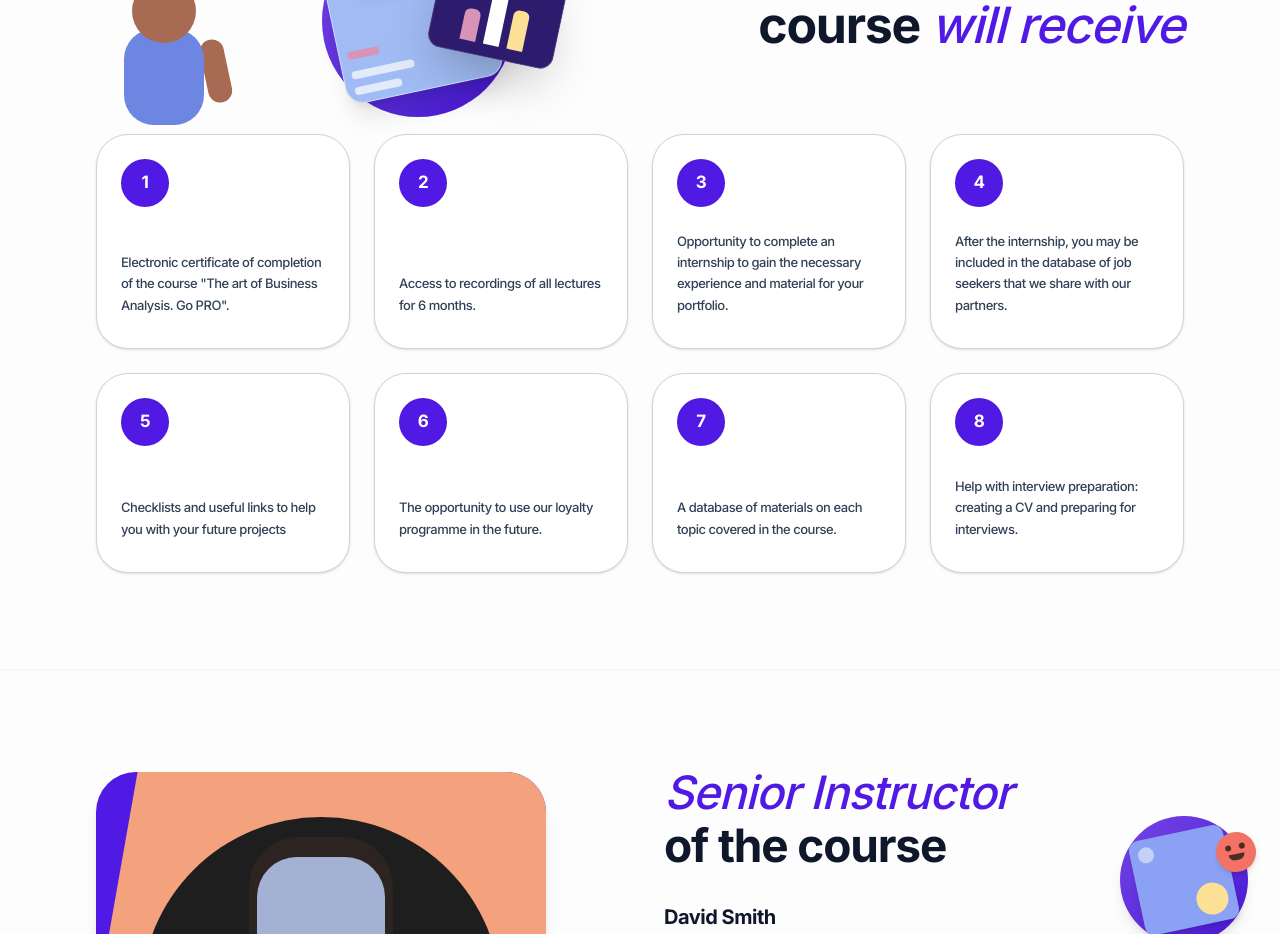
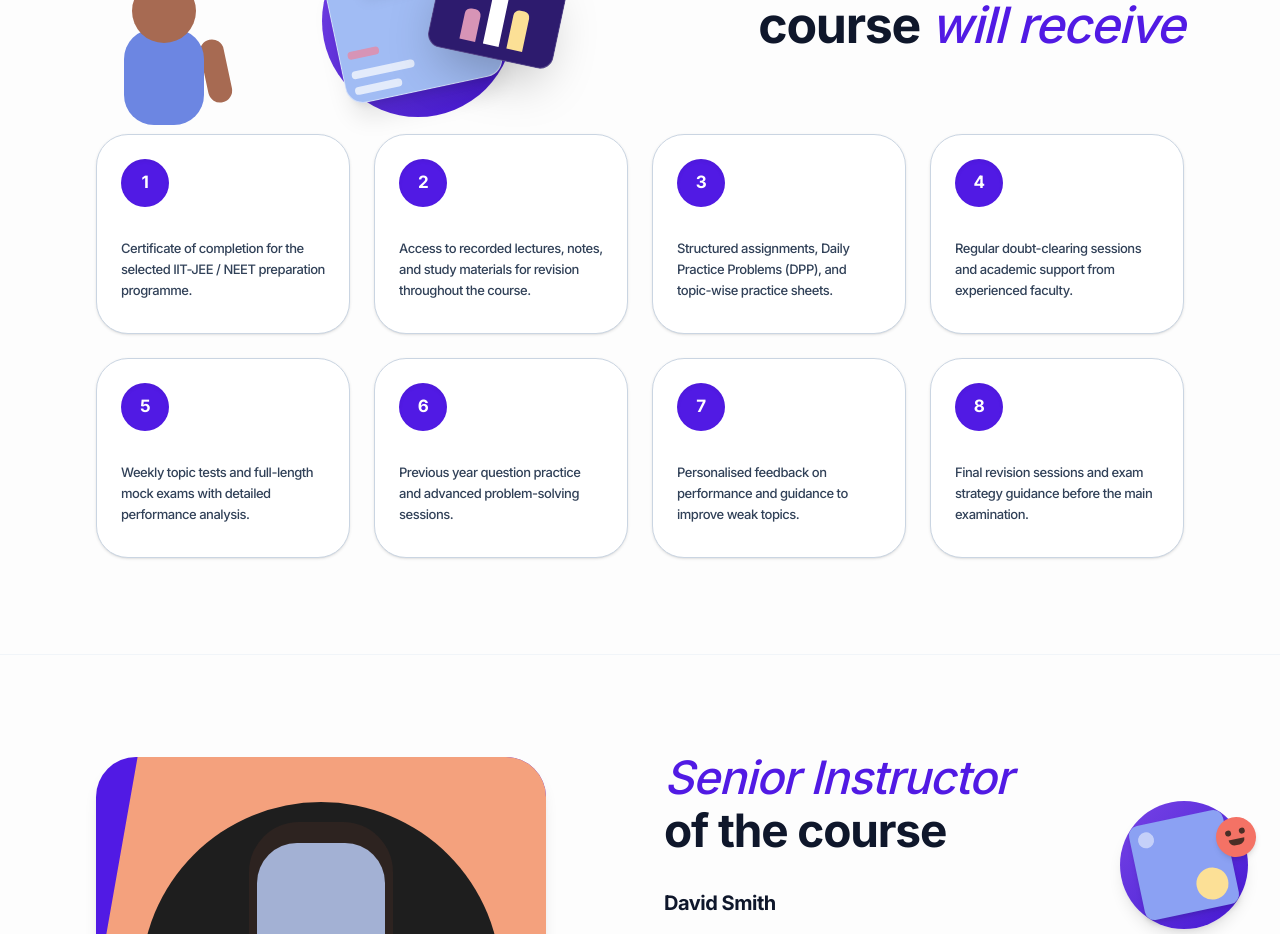
Before and after one commit to rakaryresources/orijeen, a Next.js app in the folder frontend/: page / in a window 1280 px wide. Shown: the part 5420-6354 px from the top of the page. Built offline with nearby package versions, Linux system fonts and the light colour scheme.

Commit message:
feat: add GraduatesSection component displaying benefits with illustrative graphics and a grid of cards.

```diff
--- a/frontend/components/GraduatesSection.tsx
+++ b/frontend/components/GraduatesSection.tsx
@@ -1,38 +1,38 @@
-import React from "react";
+import HoverDiagonalGrid from "./HoverDiagonalGrid";
 
 const GraduatesSection = () => {
  const benefits = [
   {
     id: 1,
-      text: "Electronic certificate of completion of the course \"The art of Business Analysis. Go PRO\".",
+    text: "Certificate of completion for the selected IIT-JEE / NEET preparation programme.",
   },
   {
     id: 2,
-      text: "Access to recordings of all lectures for 6 months.",
+    text: "Access to recorded lectures, notes, and study materials for revision throughout the course.",
   },
   {
     id: 3,
-      text: "Opportunity to complete an internship to gain the necessary experience and material for your portfolio.",
+    text: "Structured assignments, Daily Practice Problems (DPP), and topic-wise practice sheets.",
   },
   {
     id: 4,
-      text: "After the internship, you may be included in the database of job seekers that we share with our partners.",
+    text: "Regular doubt-clearing sessions and academic support from experienced faculty.",
   },
   {
     id: 5,
-      text: "Checklists and useful links to help you with your future projects",
+    text: "Weekly topic tests and full-length mock exams with detailed performance analysis.",
   },
   {
     id: 6,
-      text: "The opportunity to use our loyalty programme in the future.",
+    text: "Previous year question practice and advanced problem-solving sessions.",
   },
   {
     id: 7,
-      text: "A database of materials on each topic covered in the course.",
+    text: "Personalised feedback on performance and guidance to improve weak topics.",
   },
   {
     id: 8,
-      text: "Help with interview preparation: creating a CV and preparing for interviews.",
+    text: "Final revision sessions and exam strategy guidance before the main examination.",
   },
  ];
 
@@ -95,12 +95,13 @@ const GraduatesSection = () => {
           {benefits.map((benefit) => (
             <div
               key={benefit.id}
-              className="bg-white rounded-[32px] border border-slate-300 p-6 shadow-sm hover:shadow-md transition-shadow hover:border-[#a4e678] min-h-[200px] flex flex-col"
+              className="group relative overflow-hidden bg-white rounded-[32px] border border-slate-300 p-6 shadow-sm hover:shadow-md transition-shadow hover:border-[#a4e678] min-h-[200px] flex flex-col"
             >
-              <div className="w-12 h-12 bg-[#511ae4] rounded-full flex items-center justify-center mb-6 text-white font-bold text-[17px] shadow-inner flex-shrink-0">
+              <HoverDiagonalGrid />
+              <div className="relative z-10 w-12 h-12 bg-[#511ae4] rounded-full flex items-center justify-center mb-6 text-white font-bold text-[17px] shadow-inner flex-shrink-0">
                 {benefit.id}
               </div>
-              <p className="text-[13px] text-slate-700 font-medium leading-relaxed mt-auto pb-2">
+              <p className="relative z-10 text-[13px] text-slate-700 font-medium leading-relaxed mt-auto pb-2">
                 {benefit.text}
               </p>
             </div>
```
Lines whose indentation alone changed are shown as unchanged.
